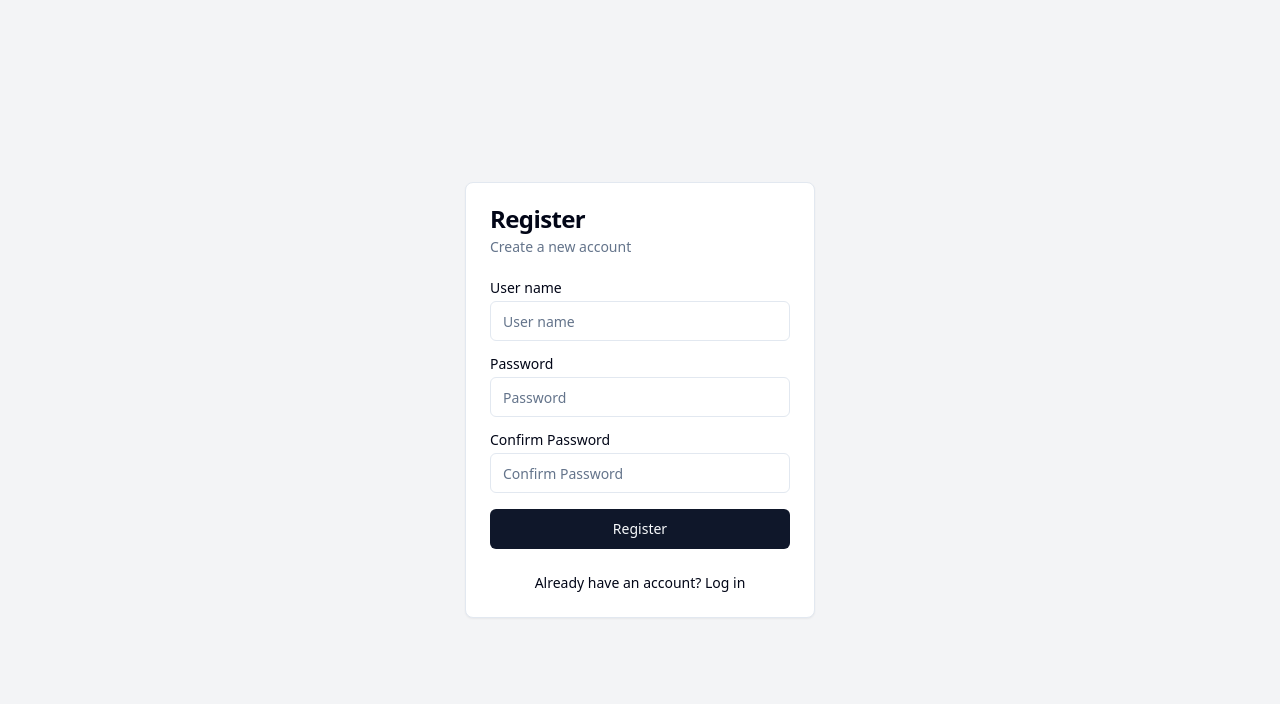
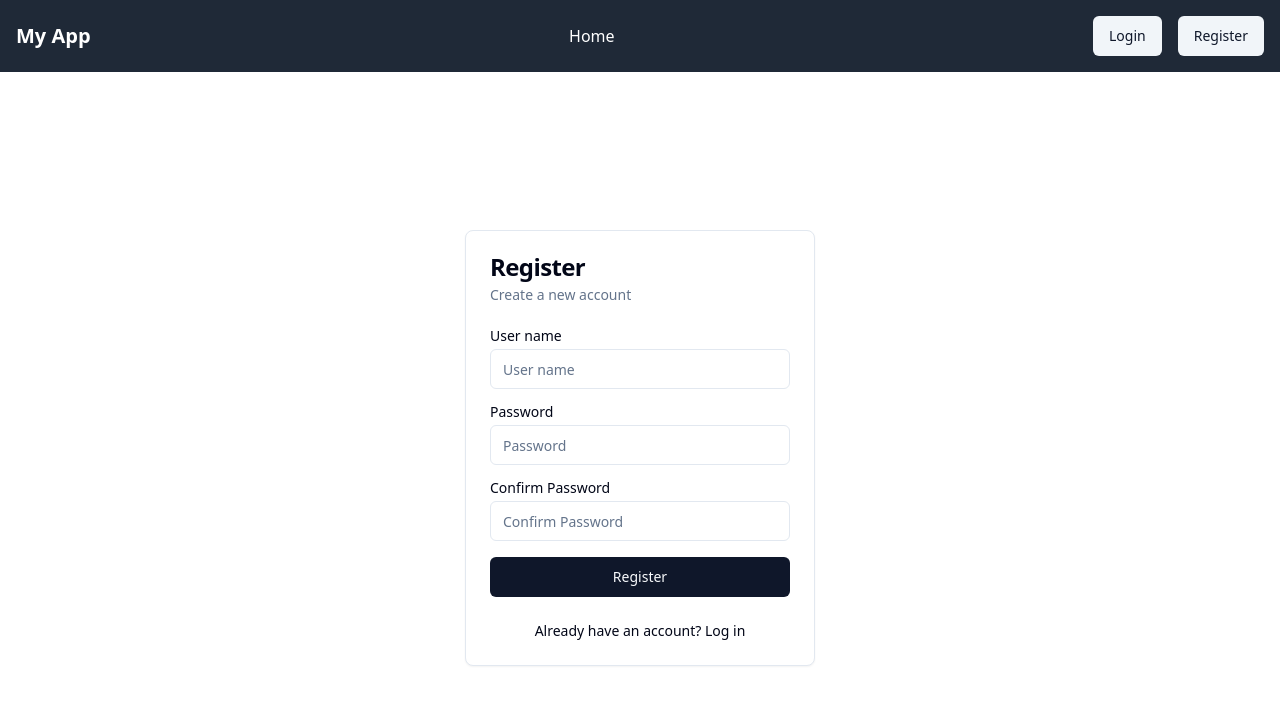
Before and after one commit to StasSytnykov/restaurants-review-app, a React (Vite) app in the folder client/: page /register in a window 1280 px wide. Shown: the top 704 px of the page. Built offline with nearby package versions, Linux system fonts and the light colour scheme.

Commit message:
main: client/src/components/UpdateRestaurantDialog/index.tsx: Remove unused useRefreshToken hook

```diff
--- a/client/src/components/Header/index.tsx
+++ b/client/src/components/Header/index.tsx
@@ -1,9 +1,56 @@
-import { TypographyH1 } from "@/components/Typography";
+import { Link, useNavigate } from "react-router-dom";
+import { useUserStore } from "@/store/user.tsx";
+import { Button } from "@/components/ui/button.tsx";
 
 export const Header = () => {
+  const navigate = useNavigate();
+  const { user, logout } = useUserStore((state) => state);
+
+  const handleLogout = () => {
+    logout();
+    navigate("/");
+  };
+
   return (
-    <header className="text-center mt-6 mb-8">
-      <TypographyH1 name="Restaurant Finder" />
+    <header className="bg-gray-800 text-white mb-6">
+      <div className="container mx-auto px-4 py-4 flex justify-between items-center">
+        <Link to="/" className="text-xl font-bold">
+          My App
+        </Link>
+        <nav>
+          <ul className="flex space-x-4">
+            <li>
+              <Link to="/" className="hover:text-gray-300">
+                Home
+              </Link>
+            </li>
+            {/*<li>*/}
+            {/*  <Link to="/protected" className="hover:text-gray-300">*/}
+            {/*    Protected*/}
+            {/*  </Link>*/}
+            {/*</li>*/}
+          </ul>
+        </nav>
+        <div>
+          {user ? (
+            <div className="flex items-center space-x-4">
+              <span>Welcome, {user.userName}</span>
+              <Button onClick={handleLogout} variant="destructive">
+                Logout
+              </Button>
+            </div>
+          ) : (
+            <div className="flex gap-4">
+              <Button asChild variant="secondary">
+                <Link to="/login">Login</Link>
+              </Button>
+              <Button asChild variant="secondary">
+                <Link to="/register">Register</Link>
+              </Button>
+            </div>
+          )}
+        </div>
+      </div>
     </header>
   );
 };
--- /dev/null
+++ b/client/src/components/Layout/index.tsx
@@ -0,0 +1,9 @@
+import { Outlet } from "react-router-dom";
+import { Header } from "@/components/Header";
+
+export const Layout = () => (
+  <div className="min-h-screen flex flex-col">
+    <Header />
+    <Outlet />
+  </div>
+);
--- a/client/src/components/LoginForm/index.tsx
+++ b/client/src/components/LoginForm/index.tsx
@@ -52,7 +52,7 @@ export const LoginForm = () => {
   };
 
   return (
-    <Card className="w-[350px]">
+    <Card className="w-[350px] mx-auto">
       <CardHeader>
         <CardTitle>Login</CardTitle>
         <CardDescription>
--- a/client/src/components/RegisterForm/index.tsx
+++ b/client/src/components/RegisterForm/index.tsx
@@ -53,7 +53,7 @@ export const RegisterForm = () => {
   };
 
   return (
-    <Card className="w-[350px]">
+    <Card className="w-[350px] mx-auto">
       <CardHeader>
         <CardTitle>Register</CardTitle>
         <CardDescription>Create a new account</CardDescription>
--- a/client/src/routes/Home/index.tsx
+++ b/client/src/routes/Home/index.tsx
@@ -1,19 +1,15 @@
-import { Header } from "@/components/Header";
 import { NewRestaurantPanel } from "@/components/NewRestaurantPanel";
 import { RestaurantTable } from "@/components/RestaurantTable";
 
 export const Home = () => {
   return (
     <>
-      <Header />
-      <main>
       <section>
         <NewRestaurantPanel />
       </section>
       <section>
         <RestaurantTable />
       </section>
-      </main>
     </>
   );
 };
--- a/client/src/routes/Login/index.tsx
+++ b/client/src/routes/Login/index.tsx
@@ -2,8 +2,10 @@ import { LoginForm } from "@/components/LoginForm";
 
 export const Login = () => {
   return (
-    <main className="min-h-screen flex items-center justify-center bg-gray-100">
-      <LoginForm />
+    <main className="flex-grow container mx-auto px-4 py-8 content-center">
+      <section>
+        <LoginForm />
+      </section>
     </main>
   );
 };
--- a/client/src/routes/Register/index.tsx
+++ b/client/src/routes/Register/index.tsx
@@ -2,8 +2,10 @@ import { RegisterForm } from "@/components/RegisterForm";
 
 export const Register = () => {
   return (
-    <section className="min-h-screen flex items-center justify-center bg-gray-100">
-      <RegisterForm />
-    </section>
+    <main className="flex-grow container mx-auto px-4 py-8 content-center">
+      <section>
+        <RegisterForm />
+      </section>
+    </main>
   );
 };
--- a/client/src/routes/RestaurantDetailsPage/index.tsx
+++ b/client/src/routes/RestaurantDetailsPage/index.tsx
@@ -12,9 +12,9 @@ export const RestaurantDetailsPage = () => {
 
   const {
     data: restaurantItem,
-    isPending,
     isError,
     error,
+    isFetching,
   } = useQuery({
     queryKey: ["restaurantItem"],
     queryFn: async () => {
@@ -25,7 +25,7 @@ export const RestaurantDetailsPage = () => {
     },
   });
 
-  if (isPending) return <section>Loading...</section>;
+  if (isFetching) return <section>Loading...</section>;
 
   if (isError) return <section>{error.message}</section>;
 
--- a/client/src/routes/router.tsx
+++ b/client/src/routes/router.tsx
@@ -4,11 +4,13 @@ import { RequireAuth } from "@/components/RequireAuth";
 import { RestaurantDetailsPage } from "@/routes/RestaurantDetailsPage";
 import { Register } from "@/routes/Register";
 import { Login } from "@/routes/Login";
+import { Layout } from "@/components/Layout";
 
 export const App = () => {
   return (
     <BrowserRouter>
       <Routes>
+        <Route path="/" element={<Layout />}>
           <Route path="/" element={<Home />} />
           <Route element={<RequireAuth />}>
             <Route
@@ -18,6 +20,7 @@ export const App = () => {
           </Route>
           <Route path="/register" element={<Register />} />
           <Route path="/login" element={<Login />} />
+        </Route>
       </Routes>
     </BrowserRouter>
   );
```
Lines whose indentation alone changed are shown as unchanged.
